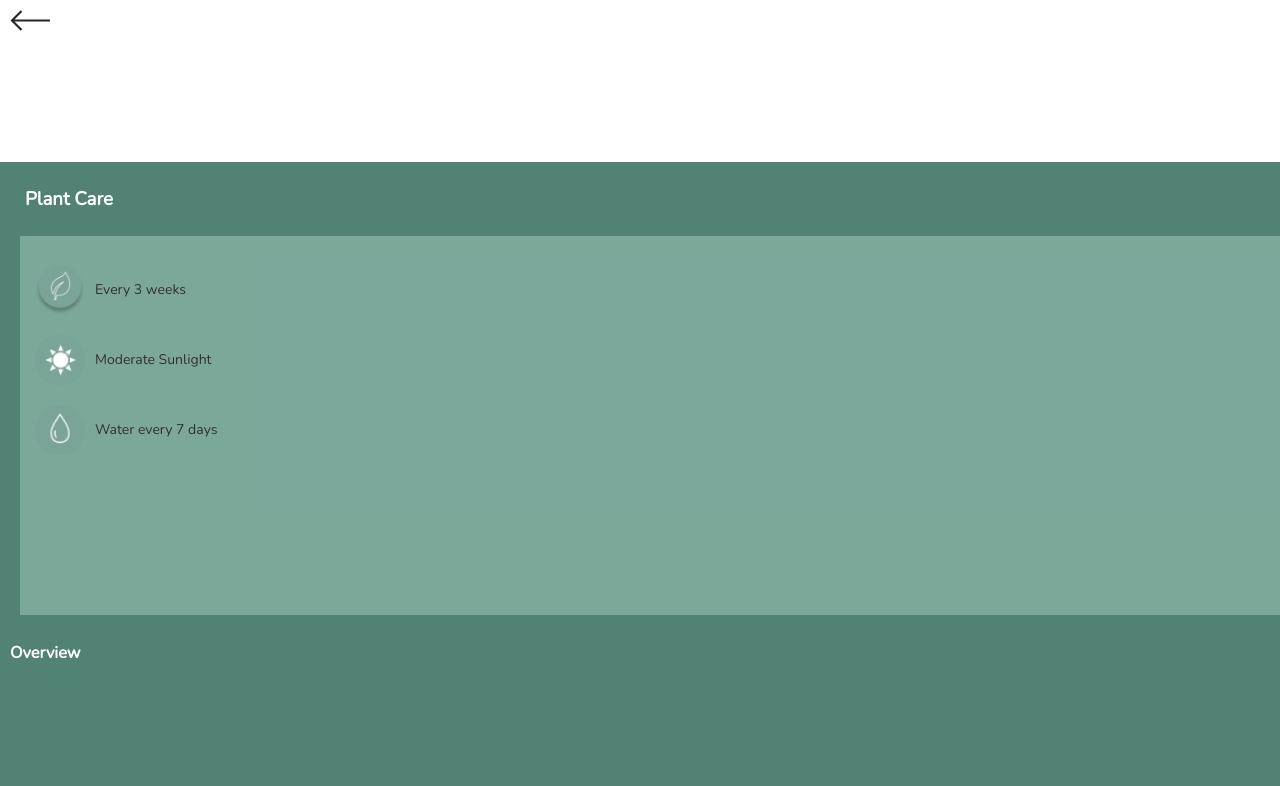
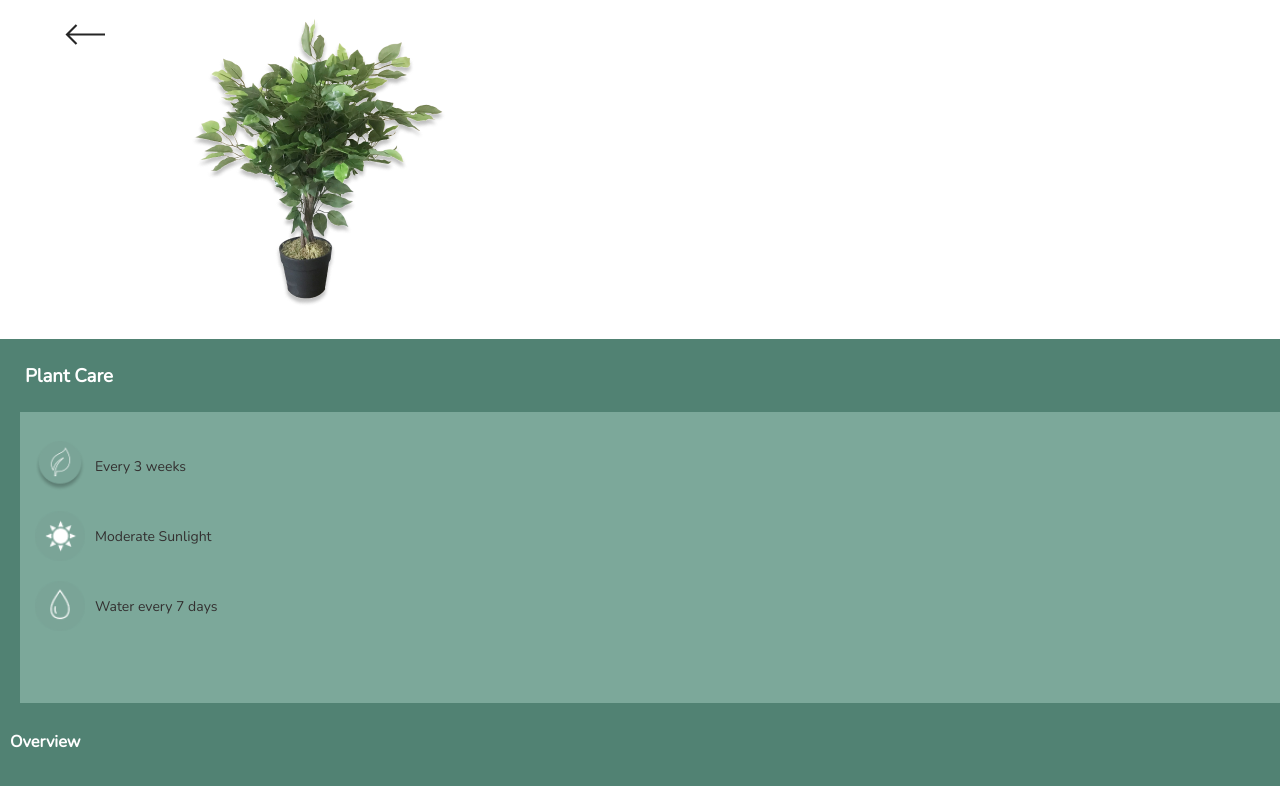
Before and after one commit to RachmannJoubert/Petal, a React (Create React App) app in the folder petal-ui/: page /plantdetail in a window 1280 px wide. Shown: the top 786 px of the page. Built offline with nearby package versions, Linux system fonts and the light colour scheme.

Commit message:
add image

```diff
--- a/petal-ui/src/components/PlantDetail.js
+++ b/petal-ui/src/components/PlantDetail.js
@@ -1,12 +1,17 @@
 import React, { useState } from "react";
 import "../styles/plant-detail.css";
+import { useNavigate } from "react-router-dom";
 
 const PlantDetail = ({ plant }) => {
+  const navigate = useNavigate();
   return (
     <div className="container">
       <div className="search-results-container">
-        <img src={require("../styles/back_button.png")} />
+        <button className="back-btn" onClick={() => navigate("/searchresults")}>
+          <img src={require("../styles/back_button.png")} />
+        </button>
         <h3>{plant.name}</h3>
+        <img src={require("../styles/plant.png")} />
       </div>
       <div className="plantcare-title">
         <h3>Plant Care</h3>
--- a/petal-ui/src/styles/plant-detail.css
+++ b/petal-ui/src/styles/plant-detail.css
@@ -99,3 +99,7 @@ body {
   }
 
 }
+
+.back-btn {
+  background-color: white;
+}
```
Also changed, not shown: petal-ui/src/styles/plant.png (added).
